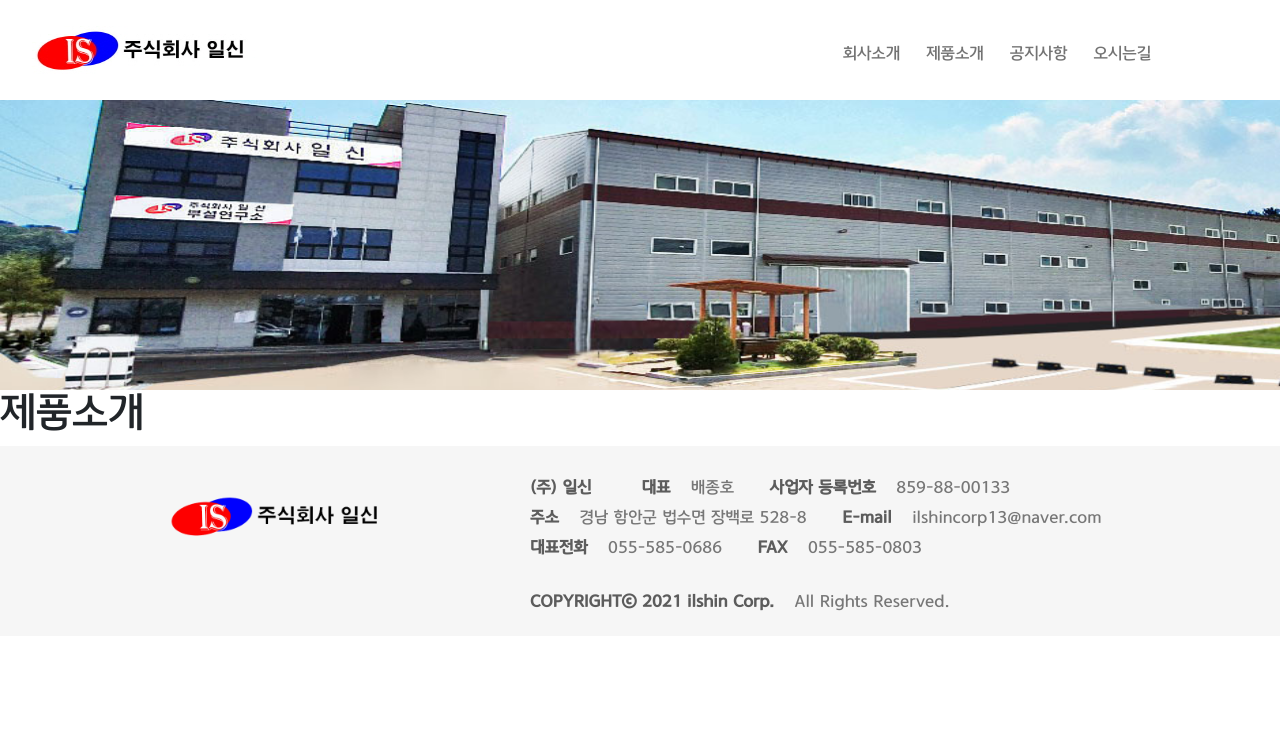
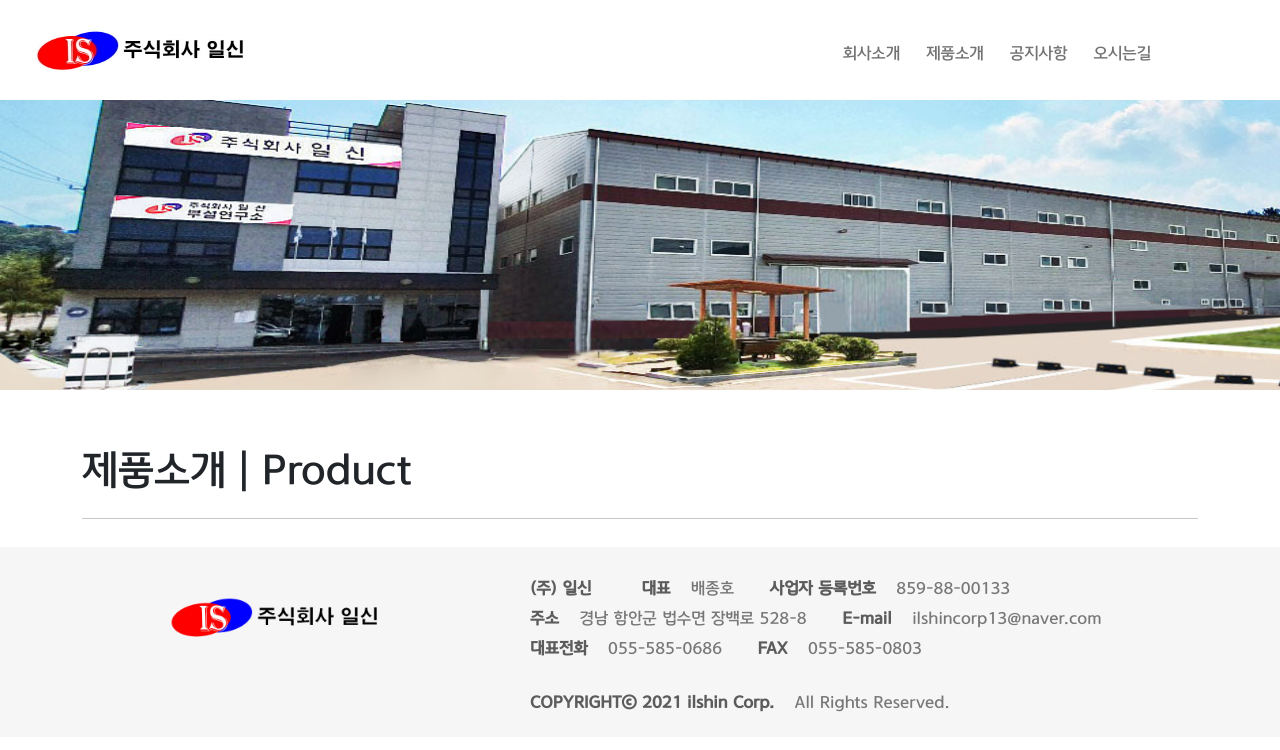
Before and after one commit to nastyvvoi/hp_prt, a Nuxt app: page /product in a window 1280 px wide. Shown: the top 750 px of the page. Built offline with nearby package versions, Linux system fonts and the light colour scheme.

Commit message:
commit
commit

```diff
--- a/pages/notice/index.vue
+++ b/pages/notice/index.vue
@@ -1,7 +1,36 @@
 <template>
-    <div>
-        <h1>
-            공지사항
-        </h1>
+    <div class="container">
+        <div class="title">
+            <p>
+                공지사항 | Notice
+            </p>
+            <hr/>
+        </div>
     </div>
 </template>
+
+<script>
+export default {
+
+}
+</script>
+
+<style scoped>
+.container {
+    width: 100%;
+    margin: auto;
+}
+
+.title {
+    font-size: 40px;
+    font-weight: 500;
+    padding-top: 40px;
+}
+
+.hr {
+  margin-top: 1rem;
+  margin-bottom: 1rem;
+  border: 0;
+  border-top: 2px solid #5c5c5c;
+}
+</style>
--- a/pages/product/index.vue
+++ b/pages/product/index.vue
@@ -1,7 +1,36 @@
 <template>
-    <div>
-        <h1>
-            제품소개
-        </h1>
+    <div class="container">
+        <div class="title">
+            <p>
+                제품소개 | Product
+            </p>
+            <hr/>
+        </div>
     </div>
 </template>
+
+<script>
+export default {
+
+}
+</script>
+
+<style scoped>
+.container {
+    width: 100%;
+    margin: auto;
+}
+
+.title {
+    font-size: 40px;
+    font-weight: 500;
+    padding-top: 40px;
+}
+
+.hr {
+  margin-top: 1rem;
+  margin-bottom: 1rem;
+  border: 0;
+  border-top: 2px solid #5c5c5c;
+}
+</style>
```
